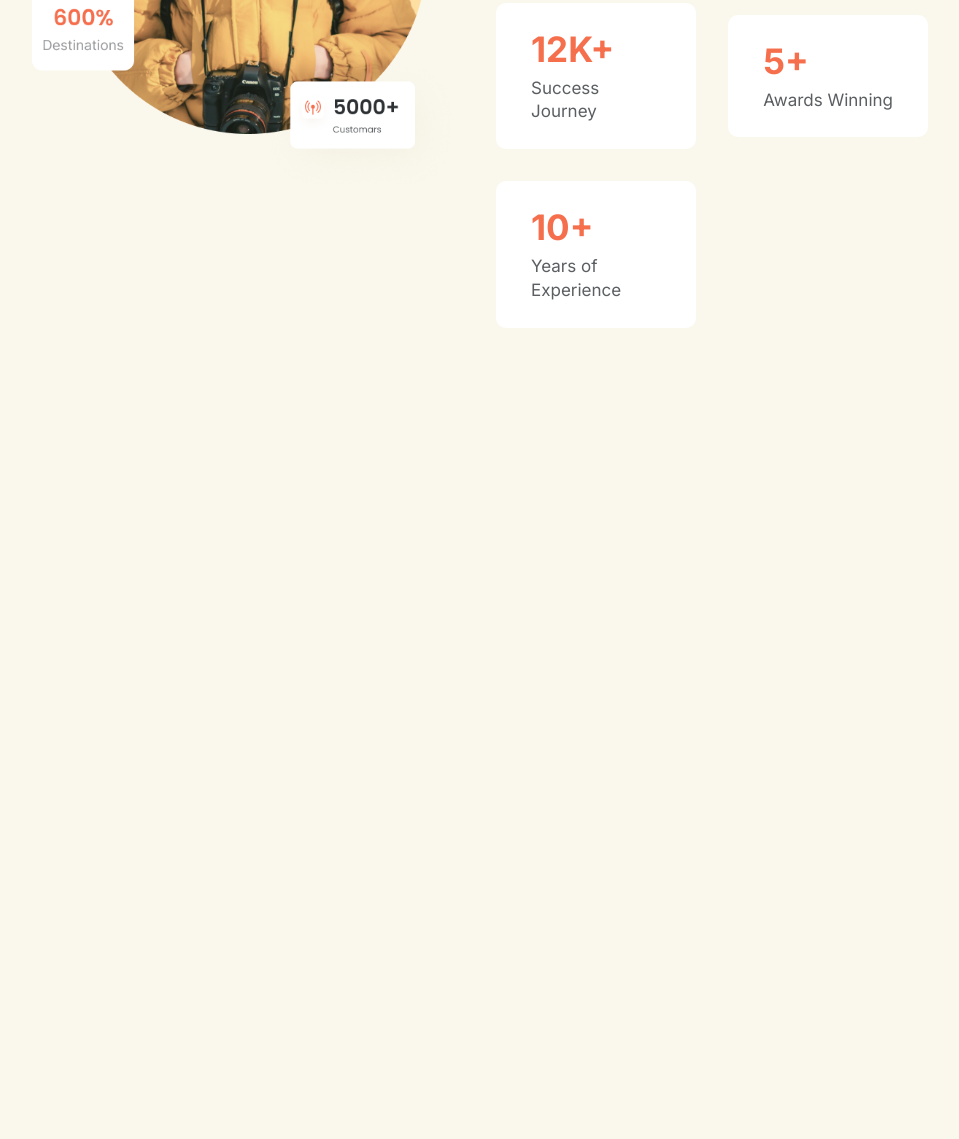
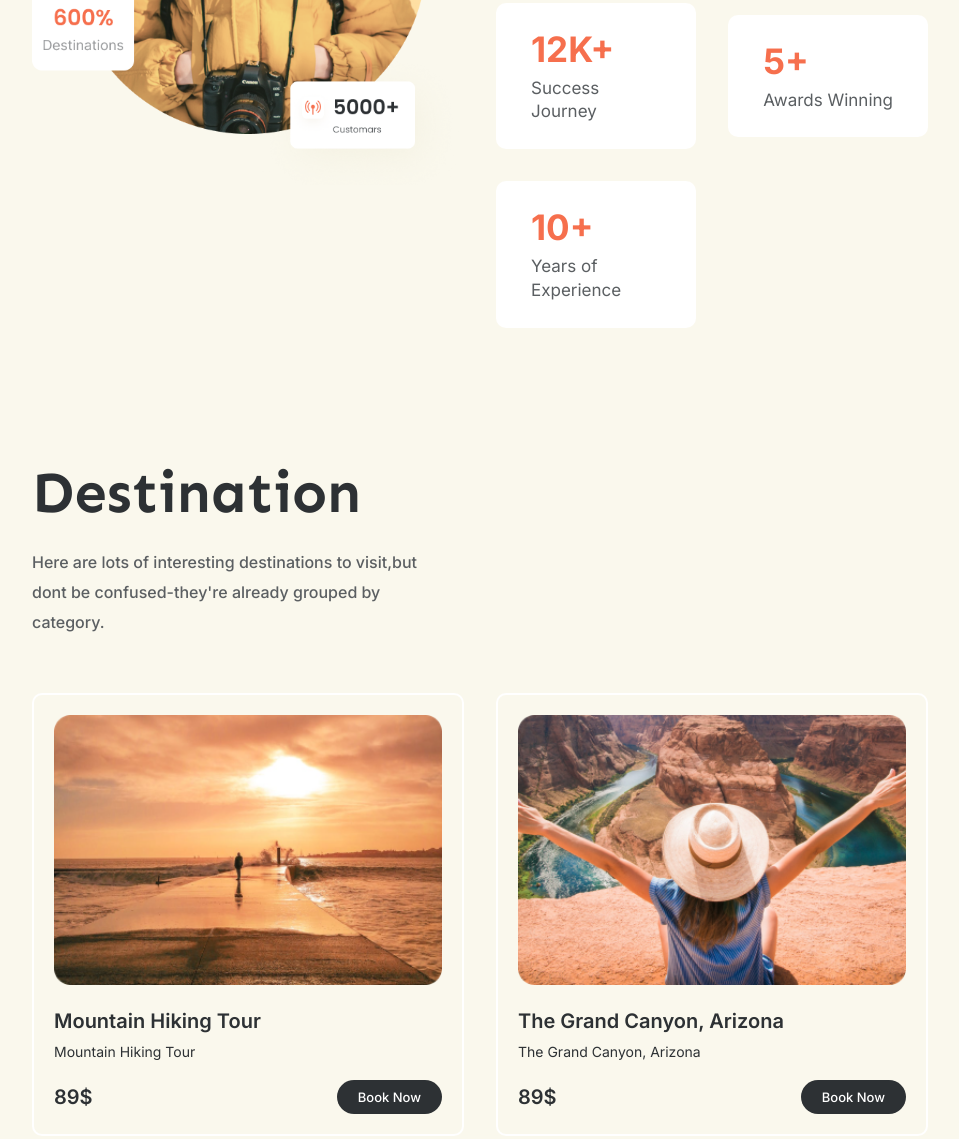
Before and after one commit to matador7495/Travel-Website-Design, a plain HTML site: page index.html in a window 1280 px wide. Shown: the part 2027-3166 px from the top of the page, without its empty margins (160-1119 px from the left). Before the commit the page ends 2415 px from the top, so only its background shows below. Drawn offline with nearby package versions, Linux system fonts and the light colour scheme.

Commit message:
add destination section

```diff
--- a/index.html
+++ b/index.html
@@ -111,6 +111,54 @@
         </div>
       </div>
     </section>
+    <!-- destination section -->
+    <section class="destination" id="destination">
+      <div class="center-text">
+        <h2>Destination</h2>
+        <p>Here are lots of interesting destinations to visit,but dont be confused-they're already grouped by category.</p>
+      </div>
+      <div class="destination-content">
+        <div class="box">
+          <img src="img/img1.png" alt="" />
+          <h3>Mountain Hiking Tour</h3>
+          <h6>Mountain Hiking Tour</h6>
+          <div class="box-main">
+            <div class="box-text">
+              <h5>89$</h5>
+            </div>
+            <div class="box-btn">
+              <a href="#" class="bxx-btn">Book Now</a>
+            </div>
+          </div>
+        </div>
+        <div class="box">
+          <img src="img/img2.png" alt="" />
+          <h3>The Grand Canyon, Arizona</h3>
+          <h6>The Grand Canyon, Arizona</h6>
+          <div class="box-main">
+            <div class="box-text">
+              <h5>89$</h5>
+            </div>
+            <div class="box-btn">
+              <a href="#" class="bxx-btn">Book Now</a>
+            </div>
+          </div>
+        </div>
+        <div class="box">
+          <img src="img/img3.png" alt="" />
+          <h3>Machu Picchy, Peru</h3>
+          <h6>Machu Picchy, Peru</h6>
+          <div class="box-main">
+            <div class="box-text">
+              <h5>89$</h5>
+            </div>
+            <div class="box-btn">
+              <a href="#" class="bxx-btn">Book Now</a>
+            </div>
+          </div>
+        </div>
+      </div>
+    </section>
     <!-- js file -->
     <script src="script.js"></script>
   </body>
--- a/styles.css
+++ b/styles.css
@@ -229,3 +229,76 @@ header.sticky {
   font-weight: 400;
   line-height: 1.4;
 }
+.center-text h2 {
+  font-family: "Sen", sans-serif;
+  font-size: var(--h2-font);
+  font-weight: 700;
+  margin-bottom: 20px;
+}
+.center-text p {
+  width: 100%;
+  max-width: 400px;
+  font-size: var(--p-font);
+  font-weight: 500;
+  line-height: 30px;
+  color: var(--other-color);
+}
+.destination-content {
+  display: grid;
+  grid-template-columns: repeat(auto-fit, minmax(300px, auto));
+  align-items: center;
+  gap: 2rem;
+  margin-top: 3.5rem;
+}
+.box img {
+  width: 100%;
+  height: auto;
+  margin-bottom: 20px;
+}
+.box {
+  padding: 20px;
+  border: 2px solid #fff;
+  border-radius: 10px;
+  transition: all ease 0.5s;
+}
+.box h3 {
+  font-size: 20px;
+  font-weight: 600;
+  margin-bottom: 10px;
+}
+.box h6 {
+  font-size: 14px;
+  font-weight: 400;
+  margin-bottom: 20px;
+}
+.box-main {
+  display: flex;
+  flex-wrap: wrap;
+  align-items: center;
+  justify-content: space-between;
+  gap: 30px;
+}
+.box-text h5 {
+  font-size: 20px;
+  font-weight: 600;
+}
+.bxx-btn {
+  display: inline-block;
+  padding: 8px 20px;
+  background-color: #2d3134;
+  color: #fff;
+  font-size: 13px;
+  font-weight: 500;
+  border: 1px solid transparent;
+  border-radius: 30px;
+  transition: all ease 0.5s;
+}
+.bxx-btn:hover {
+  background-color: transparent;
+  border: 1px solid #2d3134;
+  color: #2d3134;
+}
+.box:hover {
+  transform: scale(1.01) translateY(-5px);
+  cursor: pointer;
+}
```
